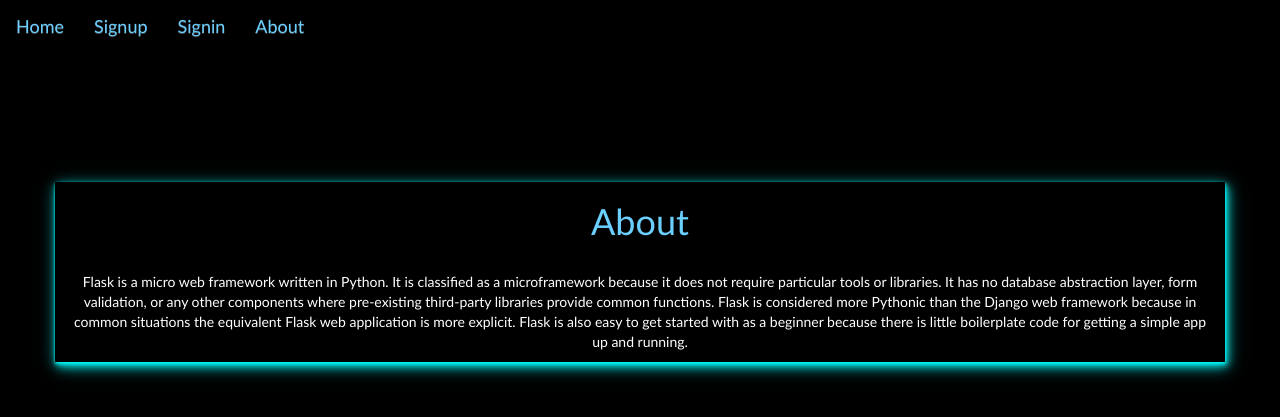
After one commit to Dharshini1810/ibm_assignments, a Flask app: template Assignment2/templates/about.html in a window 1280 px wide. The commit adds this page. Shown: the top 417 px of the page. Run offline with Flask 2, Linux system fonts and the light colour scheme; the template is opened without the code that fills it, so the values that code supplies are empty; some libraries are stand-ins or nearby versions.

Commit message:
About Page

```diff
--- /dev/null
+++ b/Assignment2/templates/about.html
@@ -0,0 +1,10 @@
+{% extends "base.html"%}
+{% block content %}
+<div style="box-shadow: 0px 1px 2px 0px rgba(0,255,255,0.7),1px 2px 4px 0px rgba(0,255,255,0.7),2px 4px 8px 0px rgba(0,255,255,0.7),2px 4px 16px 0px rgba(0,255,255,0.7); margin-top: 130px; background-color: rgb(0,0,0,0.2);" class="container text-center">
+    <h1 style="color: #6BD0FF; font-family: 'Trebuchet MS', 'Lucida Sans Unicode', 'Lucida Grande', 'Lucida Sans', Arial, sans-serif;">About</h1>
+    <br>
+    <div style="color: white; font-family: 'Trebuchet MS', 'Lucida Sans Unicode', 'Lucida Grande', 'Lucida Sans', Arial, sans-serif;">
+        <p>Flask is a micro web framework written in Python. It is classified as a microframework because it does not require particular tools or libraries. It has no database abstraction layer, form validation, or any other components where pre-existing third-party libraries provide common functions. Flask is considered more Pythonic than the Django web framework because in common situations the equivalent Flask web application is more explicit. Flask is also easy to get started with as a beginner because there is little boilerplate code for getting a simple app up and running.</p>
+    </div>
+</div>
+{% endblock %}
--- a/Assignment2/templates/base.html
+++ b/Assignment2/templates/base.html
@@ -27,6 +27,9 @@
         <li>
             <a style="color: #6BD0FF; font-family: 'Trebuchet MS', 'Lucida Sans Unicode', 'Lucida Grande', 'Lucida Sans', Arial, sans-serif; font-size: 18px;" href={{ url_for('signin') }}>Signin</a>
         </li>
+        <li>
+            <a style="color: #6BD0FF; font-family: 'Trebuchet MS', 'Lucida Sans Unicode', 'Lucida Grande', 'Lucida Sans', Arial, sans-serif; font-size: 18px;" href={{ url_for('about') }}>About</a>
+        </li>
     </ul>
 </nav>
 <body style="background-color: black;">
```
